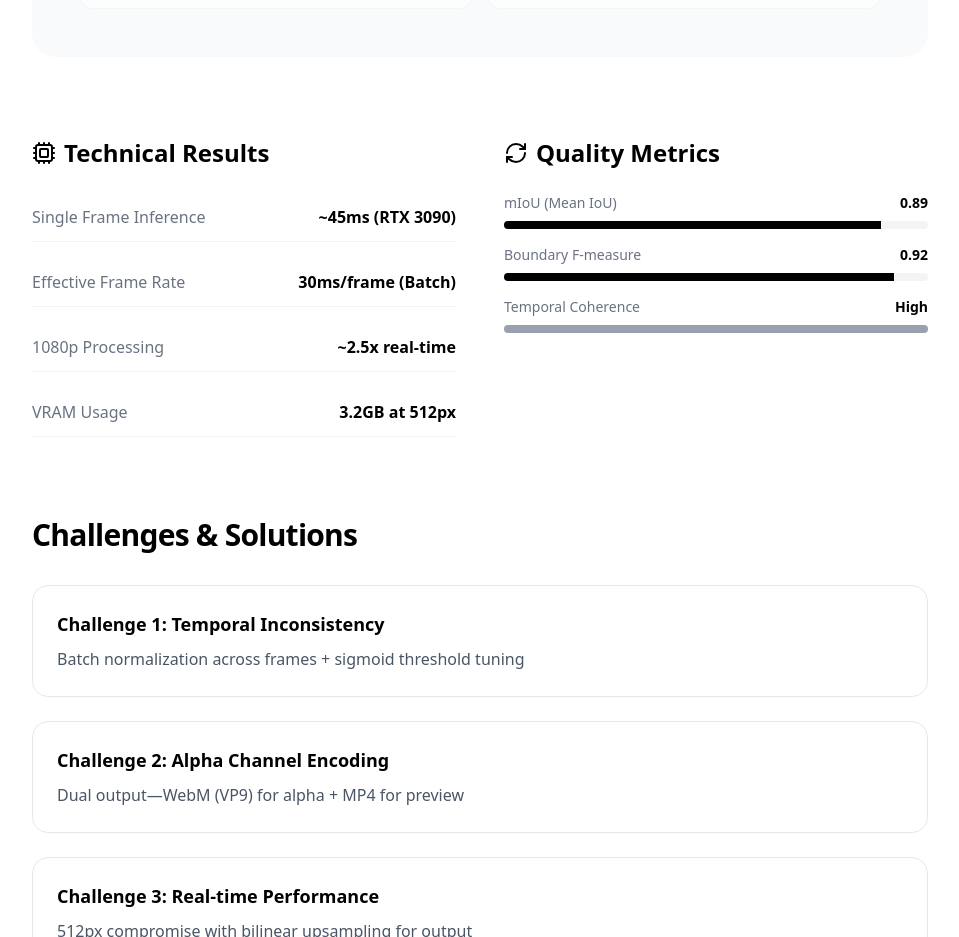
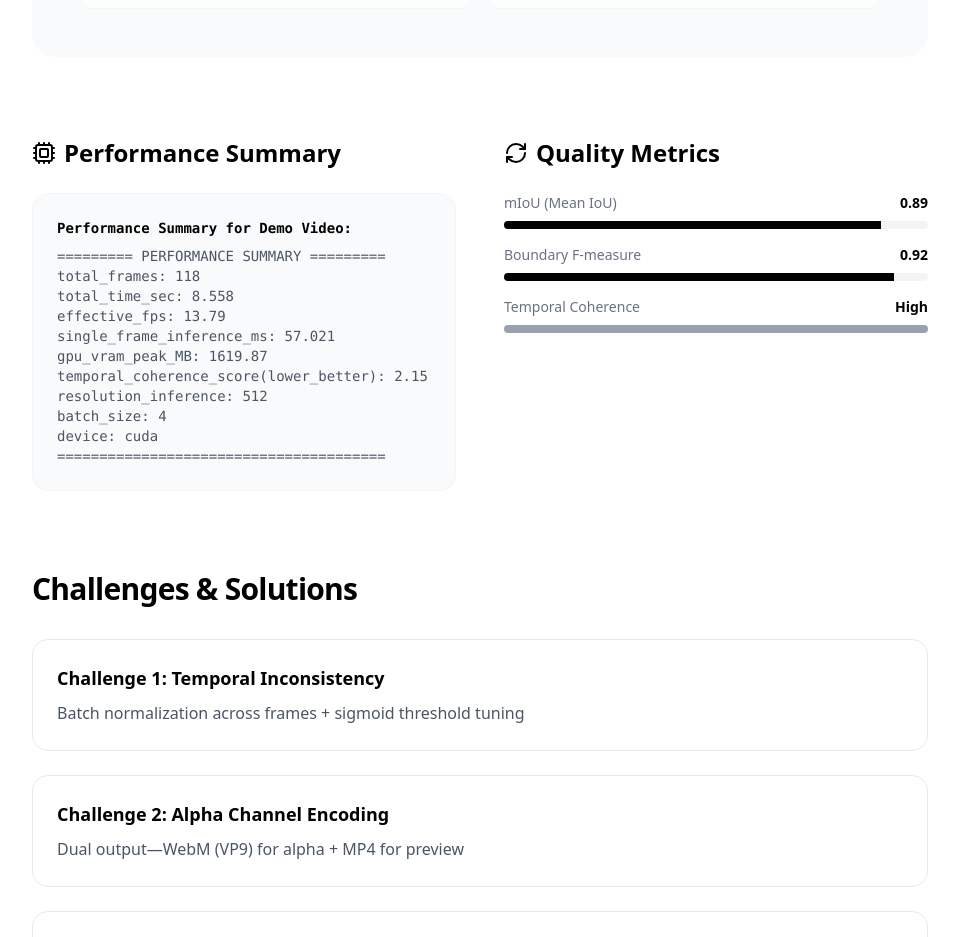
Before and after one commit to AdityaVN5/Backdrop-AI-SRC, a Next.js app in the folder frontend/: page /research in a window 1280 px wide. Shown: the part 1780-2717 px from the top of the page, without its empty margins (160-1119 px from the left). Built offline with nearby package versions, Linux system fonts and the light colour scheme.

Commit message:
modified research page

```diff
--- a/frontend/src/app/research/page.tsx
+++ b/frontend/src/app/research/page.tsx
@@ -123,20 +123,23 @@ export default function ResearchPage() {
               <div>
                 <h3 className="text-2xl font-bold mb-6 flex items-center gap-2">
                   <Cpu className="w-6 h-6" />
-                  Technical Results
+                  Performance Summary
                 </h3>
-                <div className="space-y-4">
-                  {[
-                    { label: "Single Frame Inference", value: "~45ms (RTX 3090)" },
-                    { label: "Effective Frame Rate", value: "30ms/frame (Batch)" },
-                    { label: "1080p Processing", value: "~2.5x real-time" },
-                    { label: "VRAM Usage", value: "3.2GB at 512px" },
-                  ].map((stat, i) => (
-                    <div key={i} className="flex justify-between items-center py-3 border-b border-gray-100">
-                      <span className="text-gray-500">{stat.label}</span>
-                      <span className="font-bold text-black">{stat.value}</span>
-                    </div>
-                  ))}
+                <div className="bg-gray-50 p-6 rounded-2xl font-mono text-sm border border-gray-100">
+                  <p className="font-bold mb-2">Performance Summary for Demo Video:</p>
+                  <div className="text-gray-600 whitespace-pre">
+{`========= PERFORMANCE SUMMARY =========
+total_frames: 118
+total_time_sec: 8.558
+effective_fps: 13.79
+single_frame_inference_ms: 57.021
+gpu_vram_peak_MB: 1619.87
+temporal_coherence_score(lower_better): 2.15
+resolution_inference: 512
+batch_size: 4
+device: cuda
+=======================================`}
+                  </div>
                 </div>
               </div>
               <div>
```
